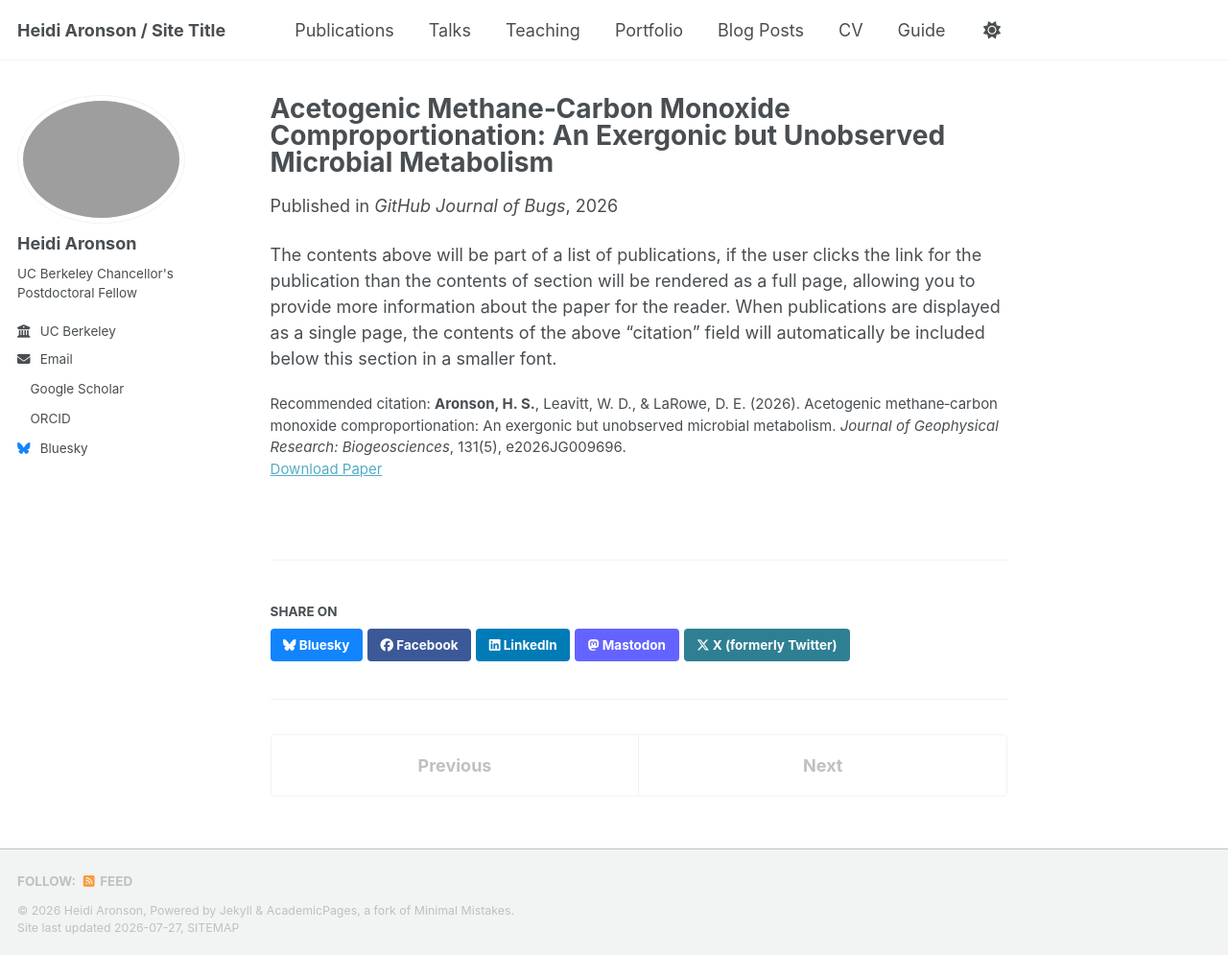
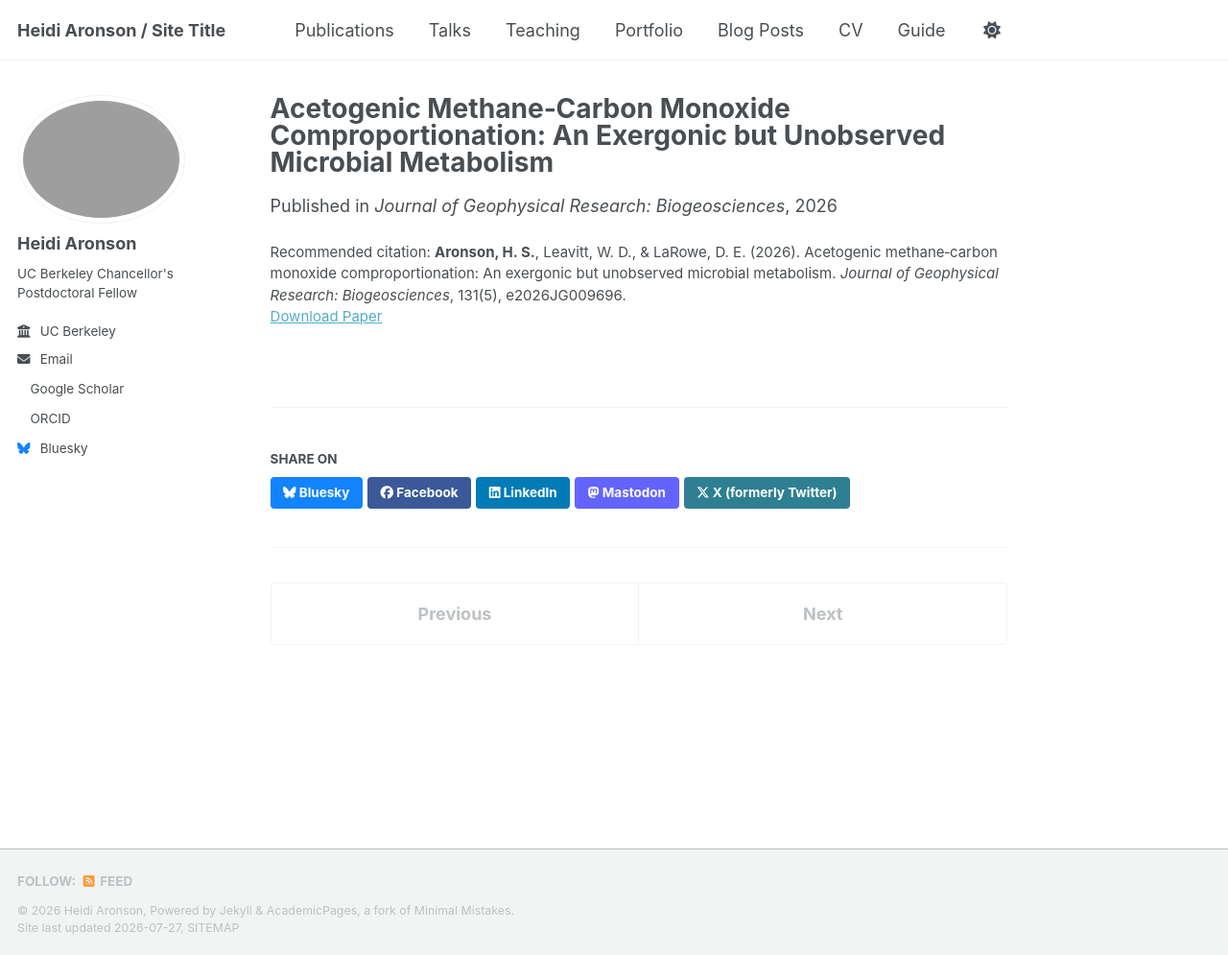
Before and after one commit to heidiaronson/heidiaronson.github.io, a Jekyll site: the page built from _publications/2026-05-05-Acetogenic-Methane-Carbon-Monoxide-Comproportionation.md, in a window 1280 px wide and 995 px high. Shown: the whole window at 96% size. Built offline with Jekyll 4.4.1, drawn with Linux system fonts in a browser that asks for light colours; a style sheet for code colours, icons or effects is not loaded.

Commit message:
Update 2026-05-05-Acetogenic-Methane-Carbon-Monoxide-Comproportionation.md

```diff
--- a/_publications/2026-05-05-Acetogenic-Methane-Carbon-Monoxide-Comproportionation.md
+++ b/_publications/2026-05-05-Acetogenic-Methane-Carbon-Monoxide-Comproportionation.md
@@ -3,11 +3,8 @@ title: "Acetogenic Methane‐Carbon Monoxide Comproportionation: An Exergonic bu
 collection: publications
 category: manuscripts
 permalink: /publication/2026-05-05-Acetogenic-Methane-Carbon-Monoxide-Comproportionation
-excerpt: 'This paper is about fixing template issue #693.'
 date: 2026-05-05
-venue: 'GitHub Journal of Bugs'
+venue: 'Journal of Geophysical Research: Biogeosciences'
 paperurl: 'https://heidiaronson.github.io/files/JGR-Biogeosciences-2026-Aronson-Acetogenic-Methane‐Carbon-Monoxide-Comproportionation.pdf'
 citation: '<b>Aronson, H. S.</b>, Leavitt, W. D., & LaRowe, D. E. (2026). Acetogenic methane‐carbon monoxide comproportionation: An exergonic but unobserved microbial metabolism. <i>Journal of Geophysical Research: Biogeosciences</i>, 131(5), e2026JG009696.'
 ---
-
-The contents above will be part of a list of publications, if the user clicks the link for the publication than the contents of section will be rendered as a full page, allowing you to provide more information about the paper for the reader. When publications are displayed as a single page, the contents of the above "citation" field will automatically be included below this section in a smaller font.
```
